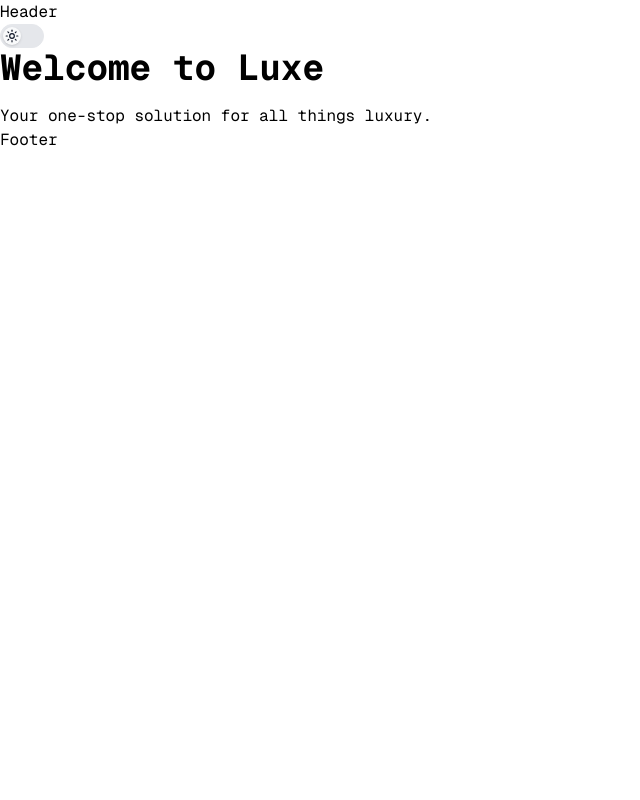
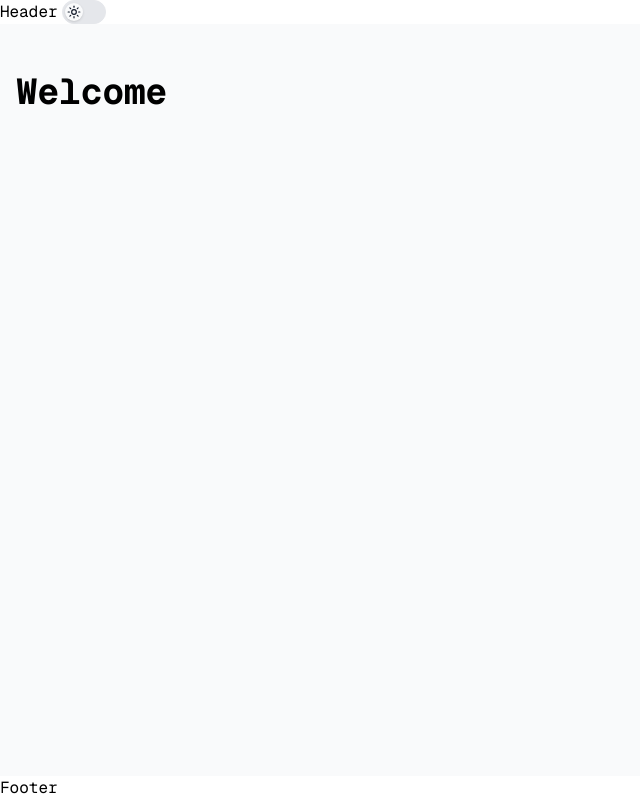
Before and after one commit to Ykolo/Portfolio, a Next.js app: page / in a window 1280 px wide. Shown: the whole page, without its empty margins (0-640 px from the left). Built offline with nearby package versions, Linux system fonts and the light colour scheme.

Commit message:
feat: add navigation menu component and update header to use it

```diff
--- a/package.json
+++ b/package.json
@@ -11,6 +11,7 @@
   "dependencies": {
     "@radix-ui/react-dropdown-menu": "^2.1.16",
     "@radix-ui/react-label": "^2.1.7",
+    "@radix-ui/react-navigation-menu": "^1.2.14",
     "@radix-ui/react-slot": "^1.2.3",
     "@radix-ui/react-switch": "^1.2.6",
     "class-variance-authority": "^0.7.1",
--- a/src/app/layout.tsx
+++ b/src/app/layout.tsx
@@ -24,7 +24,7 @@ export default function RootLayout({
   children: React.ReactNode;
 }>) {
   return (
-    <html lang="en">
+    <html lang="fr" className="dark" style={{ colorScheme: "dark" }}>
       <body
         className={`${geistSans.variable} ${geistMono.variable} antialiased`}
       >
--- a/src/app/page.tsx
+++ b/src/app/page.tsx
@@ -3,13 +3,12 @@ import Header from "../components/Header";
 
 export default function Home() {
   return (
-    <>
+    <div className="flex min-h-screen flex-col">
       <Header />
-      <main>
-        <h1 className="text-4xl font-bold">Welcome to Luxe</h1>
-        <p className="mt-4">Your one-stop solution for all things luxury.</p>
+      <main className="flex-1 px-4 py-12 bg-background">
+        <h1 className="text-4xl font-bold">Welcome </h1>
       </main>
       <Footer />
-    </>
+    </div>
   );
 }
--- a/src/app/project/page.tsx
+++ b/src/app/project/page.tsx
@@ -0,0 +1,8 @@
+const ProjectPage = () => {
+  return (
+    <div>
+      <p>Projects</p>
+    </div>
+  );
+};
+export default ProjectPage;
--- a/src/components/Header.tsx
+++ b/src/components/Header.tsx
@@ -1,11 +1,22 @@
 import { ModeToggle } from "./trigger-theme";
+import {
+  NavigationMenu,
+  NavigationMenuItem,
+  NavigationMenuList,
+} from "./ui/navigation-menu";
 
 const Header = () => {
   return (
-    <div>
-      <p>Header</p>
-      <ModeToggle />
-    </div>
+    <NavigationMenu className="flex-none">
+      <NavigationMenuList>
+        <NavigationMenuItem>
+          <p>Header</p>
+        </NavigationMenuItem>
+        <NavigationMenuItem>
+          <ModeToggle />
+        </NavigationMenuItem>
+      </NavigationMenuList>
+    </NavigationMenu>
   );
 };
 export default Header;
--- /dev/null
+++ b/src/components/ui/navigation-menu.tsx
@@ -0,0 +1,168 @@
+import * as React from "react"
+import * as NavigationMenuPrimitive from "@radix-ui/react-navigation-menu"
+import { cva } from "class-variance-authority"
+import { ChevronDownIcon } from "lucide-react"
+
+import { cn } from "@/lib/cn"
+
+function NavigationMenu({
+  className,
+  children,
+  viewport = true,
+  ...props
+}: React.ComponentProps<typeof NavigationMenuPrimitive.Root> & {
+  viewport?: boolean
+}) {
+  return (
+    <NavigationMenuPrimitive.Root
+      data-slot="navigation-menu"
+      data-viewport={viewport}
+      className={cn(
+        "group/navigation-menu relative flex max-w-max flex-1 items-center justify-center",
+        className
+      )}
+      {...props}
+    >
+      {children}
+      {viewport && <NavigationMenuViewport />}
+    </NavigationMenuPrimitive.Root>
+  )
+}
+
+function NavigationMenuList({
+  className,
+  ...props
+}: React.ComponentProps<typeof NavigationMenuPrimitive.List>) {
+  return (
+    <NavigationMenuPrimitive.List
+      data-slot="navigation-menu-list"
+      className={cn(
+        "group flex flex-1 list-none items-center justify-center gap-1",
+        className
+      )}
+      {...props}
+    />
+  )
+}
+
+function NavigationMenuItem({
+  className,
+  ...props
+}: React.ComponentProps<typeof NavigationMenuPrimitive.Item>) {
+  return (
+    <NavigationMenuPrimitive.Item
+      data-slot="navigation-menu-item"
+      className={cn("relative", className)}
+      {...props}
+    />
+  )
+}
+
+const navigationMenuTriggerStyle = cva(
+  "group inline-flex h-9 w-max items-center justify-center rounded-md bg-background px-4 py-2 text-sm font-medium hover:bg-accent hover:text-accent-foreground focus:bg-accent focus:text-accent-foreground disabled:pointer-events-none disabled:opacity-50 data-[state=open]:hover:bg-accent data-[state=open]:text-accent-foreground data-[state=open]:focus:bg-accent data-[state=open]:bg-accent/50 focus-visible:ring-ring/50 outline-none transition-[color,box-shadow] focus-visible:ring-[3px] focus-visible:outline-1"
+)
+
+function NavigationMenuTrigger({
+  className,
+  children,
+  ...props
+}: React.ComponentProps<typeof NavigationMenuPrimitive.Trigger>) {
+  return (
+    <NavigationMenuPrimitive.Trigger
+      data-slot="navigation-menu-trigger"
+      className={cn(navigationMenuTriggerStyle(), "group", className)}
+      {...props}
+    >
+      {children}{" "}
+      <ChevronDownIcon
+        className="relative top-[1px] ml-1 size-3 transition duration-300 group-data-[state=open]:rotate-180"
+        aria-hidden="true"
+      />
+    </NavigationMenuPrimitive.Trigger>
+  )
+}
+
+function NavigationMenuContent({
+  className,
+  ...props
+}: React.ComponentProps<typeof NavigationMenuPrimitive.Content>) {
+  return (
+    <NavigationMenuPrimitive.Content
+      data-slot="navigation-menu-content"
+      className={cn(
+        "data-[motion^=from-]:animate-in data-[motion^=to-]:animate-out data-[motion^=from-]:fade-in data-[motion^=to-]:fade-out data-[motion=from-end]:slide-in-from-right-52 data-[motion=from-start]:slide-in-from-left-52 data-[motion=to-end]:slide-out-to-right-52 data-[motion=to-start]:slide-out-to-left-52 top-0 left-0 w-full p-2 pr-2.5 md:absolute md:w-auto",
+        "group-data-[viewport=false]/navigation-menu:bg-popover group-data-[viewport=false]/navigation-menu:text-popover-foreground group-data-[viewport=false]/navigation-menu:data-[state=open]:animate-in group-data-[viewport=false]/navigation-menu:data-[state=closed]:animate-out group-data-[viewport=false]/navigation-menu:data-[state=closed]:zoom-out-95 group-data-[viewport=false]/navigation-menu:data-[state=open]:zoom-in-95 group-data-[viewport=false]/navigation-menu:data-[state=open]:fade-in-0 group-data-[viewport=false]/navigation-menu:data-[state=closed]:fade-out-0 group-data-[viewport=false]/navigation-menu:top-full group-data-[viewport=false]/navigation-menu:mt-1.5 group-data-[viewport=false]/navigation-menu:overflow-hidden group-data-[viewport=false]/navigation-menu:rounded-md group-data-[viewport=false]/navigation-menu:border group-data-[viewport=false]/navigation-menu:shadow group-data-[viewport=false]/navigation-menu:duration-200 **:data-[slot=navigation-menu-link]:focus:ring-0 **:data-[slot=navigation-menu-link]:focus:outline-none",
+        className
+      )}
+      {...props}
+    />
+  )
+}
+
+function NavigationMenuViewport({
+  className,
+  ...props
+}: React.ComponentProps<typeof NavigationMenuPrimitive.Viewport>) {
+  return (
+    <div
+      className={cn(
+        "absolute top-full left-0 isolate z-50 flex justify-center"
+      )}
+    >
+      <NavigationMenuPrimitive.Viewport
+        data-slot="navigation-menu-viewport"
+        className={cn(
+          "origin-top-center bg-popover text-popover-foreground data-[state=open]:animate-in data-[state=closed]:animate-out data-[state=closed]:zoom-out-95 data-[state=open]:zoom-in-90 relative mt-1.5 h-[var(--radix-navigation-menu-viewport-height)] w-full overflow-hidden rounded-md border shadow md:w-[var(--radix-navigation-menu-viewport-width)]",
+          className
+        )}
+        {...props}
+      />
+    </div>
+  )
+}
+
+function NavigationMenuLink({
+  className,
+  ...props
+}: React.ComponentProps<typeof NavigationMenuPrimitive.Link>) {
+  return (
+    <NavigationMenuPrimitive.Link
+      data-slot="navigation-menu-link"
+      className={cn(
+        "data-[active=true]:focus:bg-accent data-[active=true]:hover:bg-accent data-[active=true]:bg-accent/50 data-[active=true]:text-accent-foreground hover:bg-accent hover:text-accent-foreground focus:bg-accent focus:text-accent-foreground focus-visible:ring-ring/50 [&_svg:not([class*='text-'])]:text-muted-foreground flex flex-col gap-1 rounded-sm p-2 text-sm transition-all outline-none focus-visible:ring-[3px] focus-visible:outline-1 [&_svg:not([class*='size-'])]:size-4",
+        className
+      )}
+      {...props}
+    />
+  )
+}
+
+function NavigationMenuIndicator({
+  className,
+  ...props
+}: React.ComponentProps<typeof NavigationMenuPrimitive.Indicator>) {
+  return (
+    <NavigationMenuPrimitive.Indicator
+      data-slot="navigation-menu-indicator"
+      className={cn(
+        "data-[state=visible]:animate-in data-[state=hidden]:animate-out data-[state=hidden]:fade-out data-[state=visible]:fade-in top-full z-[1] flex h-1.5 items-end justify-center overflow-hidden",
+        className
+      )}
+      {...props}
+    >
+      <div className="bg-border relative top-[60%] h-2 w-2 rotate-45 rounded-tl-sm shadow-md" />
+    </NavigationMenuPrimitive.Indicator>
+  )
+}
+
+export {
+  NavigationMenu,
+  NavigationMenuList,
+  NavigationMenuItem,
+  NavigationMenuContent,
+  NavigationMenuTrigger,
+  NavigationMenuLink,
+  NavigationMenuIndicator,
+  NavigationMenuViewport,
+  navigationMenuTriggerStyle,
+}
```
Also changed, not shown: src/app/experience/page.tsx (added), 1 other file (tests, documents, lock files or other folders).
